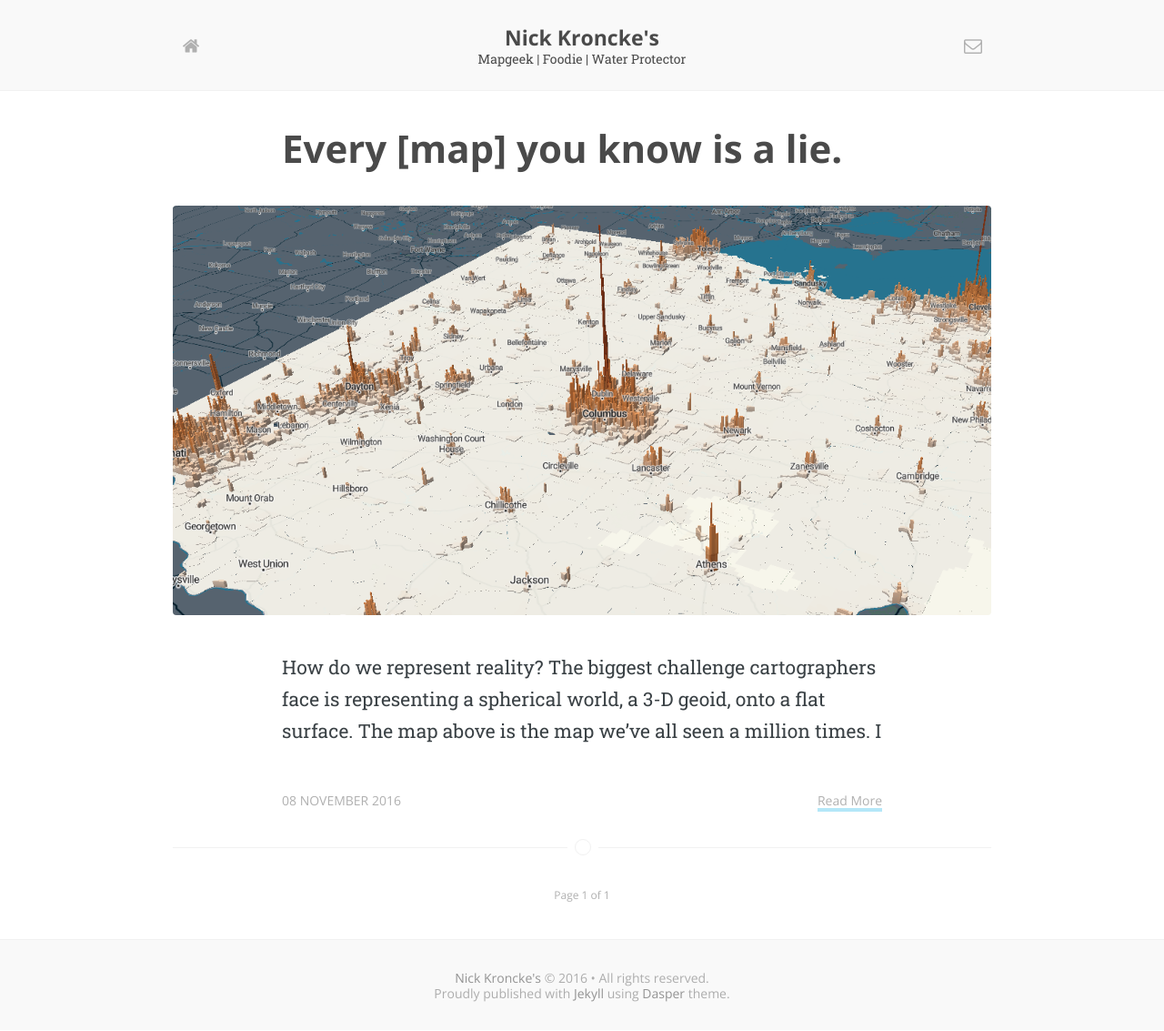
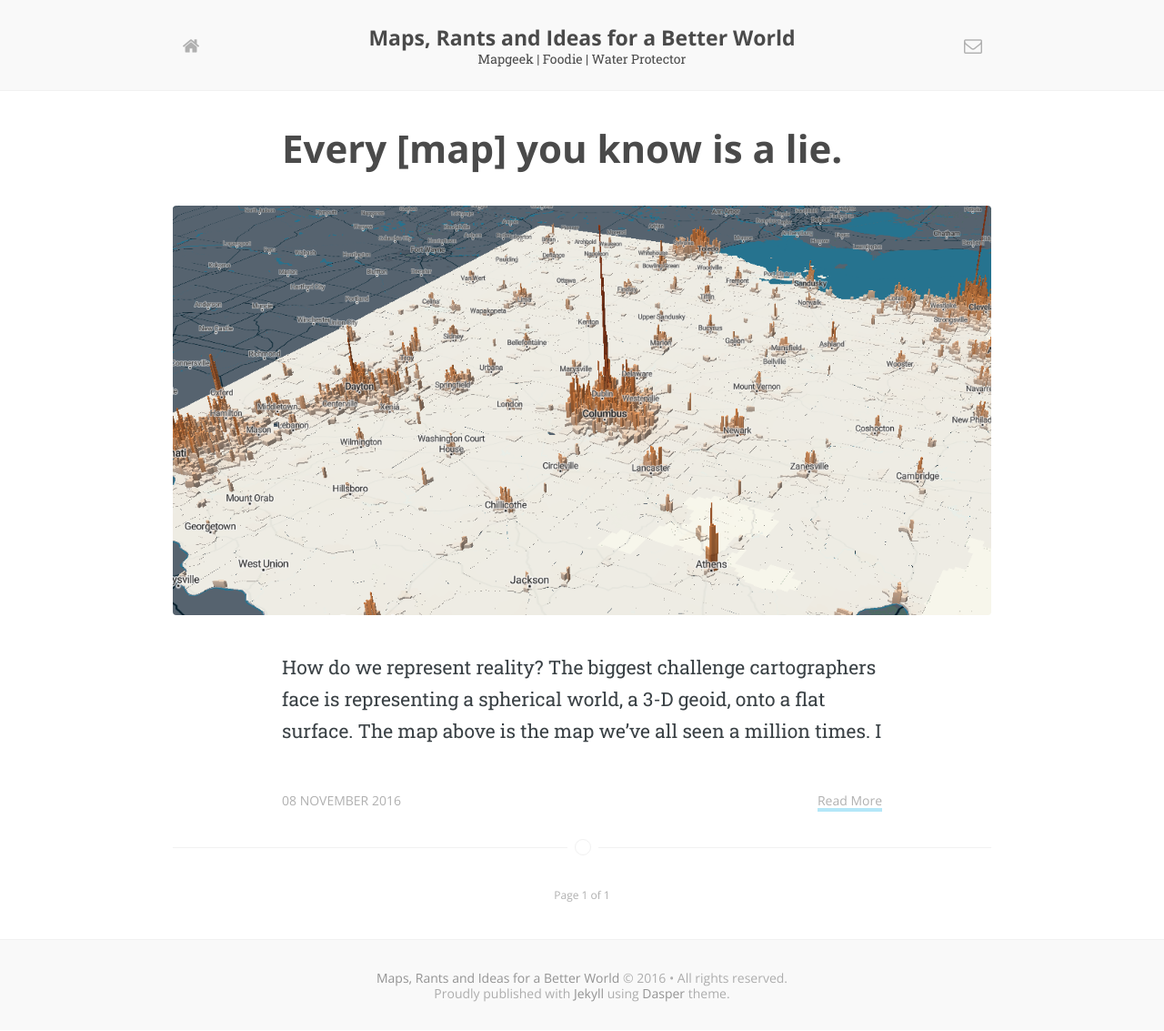
Before and after one commit to capkronick/capkronick.github.io, a Jekyll site: the page built from index.html, in a window 1280 px wide. Shown: the whole page at 91% size. Built offline with Jekyll 4.4.1, drawn with Linux system fonts in a browser that asks for light colours; some web fonts are replaced; the list of posts is cut into pages by our own code.

Commit message:
Updated _config.yml

```diff
--- a/_config.yml
+++ b/_config.yml
@@ -1,5 +1,5 @@
 # Website details
-name: "Nick Kroncke's"
+name: "Maps, Rants and Ideas for a Better World"
 description: "Mapgeek  | Foodie | Water Protector "
 email: "nkroncke@outlook.com"
 author: "author"
```
